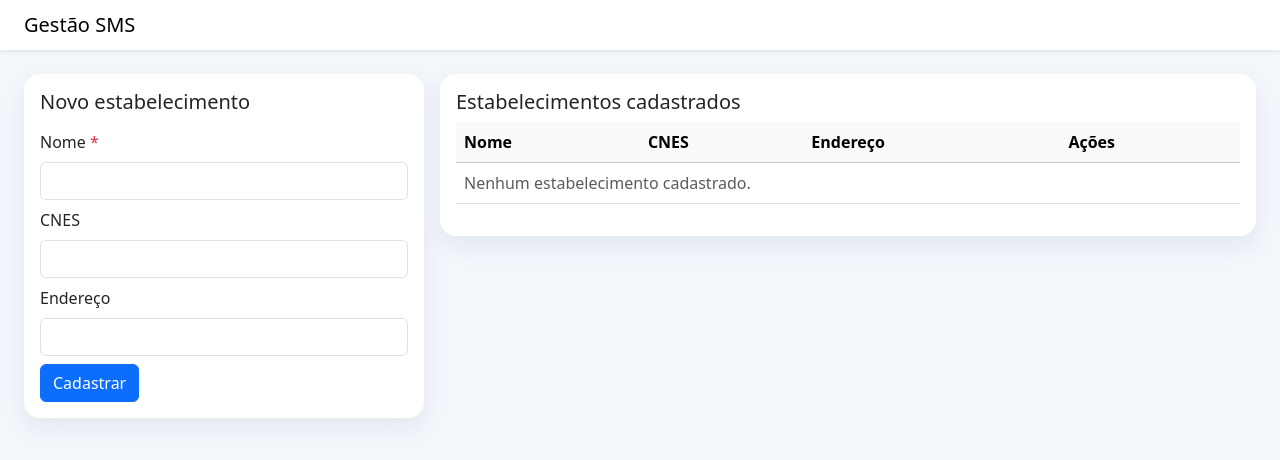
After one commit to deivison-nog/gestao-sms, a Laravel app: template resources/views/establishments/index.blade.php in a window 1280 px wide. The commit adds this page. Shown: the top 460 px of the page. Run offline with Laravel 9, Linux system fonts and the light colour scheme; the template is opened without the code that fills it, so the values that code supplies are empty; settings files or empty folders that the repository lacks are supplied.

Commit message:
feat: add establishments management and professional allocation select

```diff
--- a/config/menu.php
+++ b/config/menu.php
@@ -8,5 +8,6 @@ return [
     ['key' => 'suporte', 'label' => 'Suporte', 'route' => 'support-tickets.index'],
     ['key' => 'enfermagem', 'label' => 'Enfermagem', 'route' => 'nursing.index'],
     ['key' => 'admin_cargos', 'label' => 'Administração/Funções', 'route' => 'positions.index'],
+    ['key' => 'admin_estabelecimentos', 'label' => 'Administração/Estabelecimentos', 'route' => 'establishments.index'],
     ['key' => 'admin_permissoes', 'label' => 'Administração/Permissões', 'route' => 'roles.index'],
 ];
--- /dev/null
+++ b/resources/views/establishments/index.blade.php
@@ -0,0 +1,62 @@
+@extends('layouts.app')
+
+@section('content')
+<div class="row g-3">
+    <div class="col-lg-4">
+        <div class="card card-modern p-3">
+            <h5>Novo estabelecimento</h5>
+            <form method="POST" action="{{ route('establishments.store') }}" class="mt-2">
+                @csrf
+                <div class="mb-2">
+                    <label class="form-label">Nome <span class="text-danger">*</span></label>
+                    <input name="name" class="form-control" required value="{{ old('name') }}">
+                </div>
+                <div class="mb-2">
+                    <label class="form-label">CNES</label>
+                    <input name="cnes" class="form-control" value="{{ old('cnes') }}">
+                </div>
+                <div class="mb-2">
+                    <label class="form-label">Endereço</label>
+                    <input name="address" class="form-control" value="{{ old('address') }}">
+                </div>
+                <button class="btn btn-primary">Cadastrar</button>
+            </form>
+        </div>
+    </div>
+    <div class="col-lg-8">
+        <div class="card card-modern p-3">
+            <h5>Estabelecimentos cadastrados</h5>
+            <table class="table align-middle">
+                <thead class="table-light">
+                    <tr><th>Nome</th><th>CNES</th><th>Endereço</th><th>Ações</th></tr>
+                </thead>
+                <tbody>
+                @forelse($establishments as $establishment)
+                    <tr>
+                        <td colspan="3">
+                            <form method="POST" action="{{ route('establishments.update', $establishment) }}" class="row g-2">
+                                @csrf @method('PUT')
+                                <div class="col-md-4"><input name="name" class="form-control form-control-sm" value="{{ $establishment->name }}" required></div>
+                                <div class="col-md-3"><input name="cnes" class="form-control form-control-sm" value="{{ $establishment->cnes }}"></div>
+                                <div class="col-md-5 d-flex gap-2">
+                                    <input name="address" class="form-control form-control-sm" value="{{ $establishment->address }}">
+                                    <button class="btn btn-sm btn-outline-primary text-nowrap">Salvar</button>
+                                </div>
+                            </form>
+                        </td>
+                        <td>
+                            <form method="POST" action="{{ route('establishments.destroy', $establishment) }}">
+                                @csrf @method('DELETE')
+                                <button class="btn btn-sm btn-outline-danger">Excluir</button>
+                            </form>
+                        </td>
+                    </tr>
+                @empty
+                    <tr><td colspan="4" class="text-muted">Nenhum estabelecimento cadastrado.</td></tr>
+                @endforelse
+                </tbody>
+            </table>
+        </div>
+    </div>
+</div>
+@endsection
--- a/routes/web.php
+++ b/routes/web.php
@@ -2,6 +2,7 @@
 
 use App\Http\Controllers\AttendanceController;
 use App\Http\Controllers\DashboardController;
+use App\Http\Controllers\EstablishmentController;
 use App\Http\Controllers\NursingController;
 use App\Http\Controllers\PositionController;
 use App\Http\Controllers\ProfessionalController;
@@ -26,6 +27,7 @@ Route::middleware('auth')->group(function () {
     // Positions (funções/cargos) — admin manages, plus a public API endpoint for fetch
     Route::get('/api/positions', [PositionController::class, 'apiList'])->name('positions.api-list');
     Route::resource('positions', PositionController::class)->only(['index', 'store', 'update', 'destroy'])->middleware('menu:admin_cargos');
+    Route::resource('establishments', EstablishmentController::class)->only(['index', 'store', 'update', 'destroy'])->middleware('menu:admin_estabelecimentos');
 
     Route::resource('professionals', ProfessionalController::class)->except(['show'])->middleware('menu:profissionais');
 
```
Also changed, not shown: app/Http/Controllers/EstablishmentController.php (added, +49 -0 lines), app/Http/Controllers/ProfessionalController.php (+7 -6 lines), app/Models/Establishment.php (added, +13 -0 lines), database/seeders/DatabaseSeeder.php (+15 -0 lines), resources/views/professionals/_form.blade.php (+14 -4 lines), database/migrations/2026_05_29_000001_create_establishments_table.php (added).
